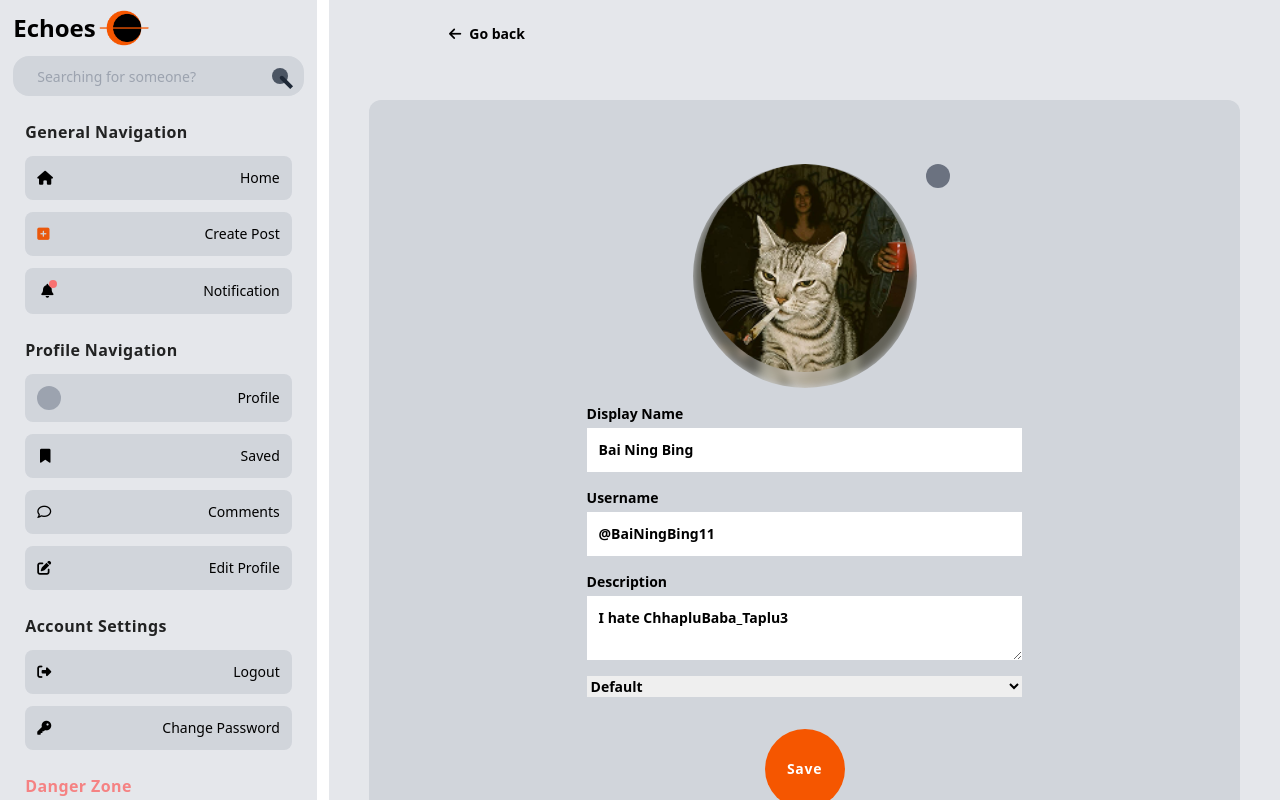
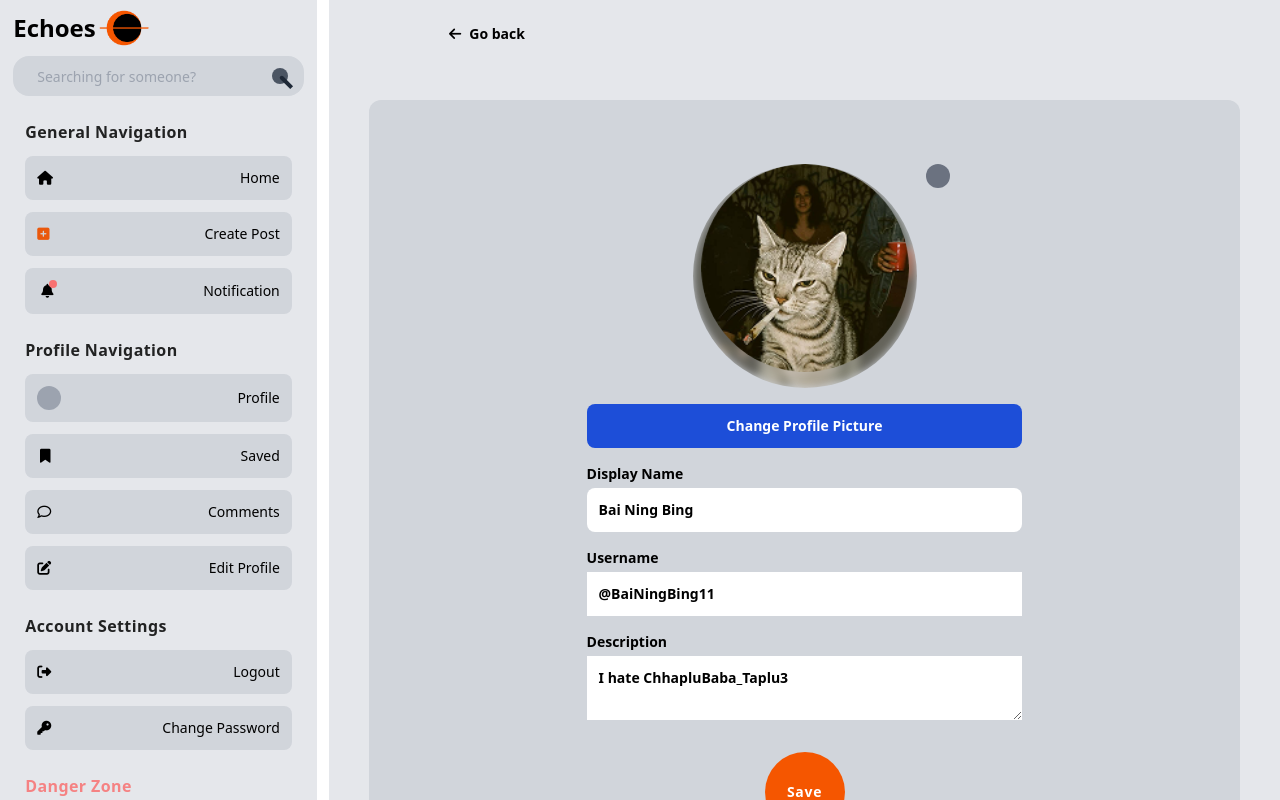
Before and after one commit to BikramGhart1/echoes, a React (Vite) app in the folder frontend/: page / in a window 1280 px wide. Both pictures are taken after a click on the element "Edit". Built offline with nearby package versions, Linux system fonts and the light colour scheme.

Commit message:
add edit profile page, profile picture change update

```diff
--- a/frontend/src/pages/Profilepage.jsx
+++ b/frontend/src/pages/Profilepage.jsx
@@ -8,6 +8,15 @@ import CommentCard from '../components/partials/CommentCard'
 
 export default function Profilepage() {
   const [isEditMode,setIsEditMode]=useState(false);
+  const [profilePic,setProfilePic]=useState('/catpfp.png');
+
+  const pfpChangeHandler=(e)=>{
+    const file=e.target.files[0];
+    if(file){
+      const imageURL=URL.createObjectURL(file);
+      setProfilePic(imageURL);
+    }
+  }
 
   const toggleEditSave=()=>{
     console.log('Edit save toggle clicked');
@@ -17,9 +26,12 @@ export default function Profilepage() {
     <div className='mainContainer pb-6'>
       <Header/>
       <div className={`relative flex flex-col items-center gap-y-4 pt-14 md:pt-16 md:mt-5 mt-1 ${isEditMode?`pb-32`:`pb-8`} w-11/12 bg-gray-300 rounded-xl`}>
-        <div className='md:w-6 md:h-6 w-4 h-4 bg-gray-500 rounded-xl right-1/4 md:right-1/3 absolute hover:bg-red-400 transition-all duration-300 ease-in-out'></div>
+      {/* Top small floating circle */}
         <div
-          className={`md:w-20 md:h-20 w-16 h-16  rounded-full absolute ${isEditMode?` bottom-4 bg-primaryColor mt-96`:` right-20 md:right-1/4 md:-top-8 -top-7 bg-gray-500 mb-96`}  text-center text-white font-bold tracking-wider flex flex-row items-center z-10 cursor-pointer hover:bg-red-400 transition-all duration-300 ease-in-out`}
+        className={`md:w-6 md:h-6 w-4 h-4 rounded-xl right-1/4 md:right-1/3 absolute bg-gray-500 hover:bg-red-400 transition-all duration-300 ease-in-out`}></div>
+      {/* Edit/ save floating  circle*/}
+        <div
+          className={`md:w-20 md:h-20 w-16 h-16  rounded-full absolute ${isEditMode?`bottom-4 bg-primaryColor mt-96`:` right-20 md:right-1/4 md:-top-8 -top-7 bg-gray-500 mb-96`}  text-center text-white font-bold tracking-wider flex flex-row items-center z-10 cursor-pointer hover:bg-red-400 transition-all duration-300 ease-in-out`}
           onClick={()=>{toggleEditSave()}}
         >
           {
@@ -30,22 +42,28 @@ export default function Profilepage() {
             )
           }
         </div>
-        <div className='relative h-48 w-48 md:h-56 md:w-56 overflow-hidden before:bg-red-400 hover:bg-red-300 transition-all duration-300 flex flex-col items-center rounded-full'>
-          <img src="/catpfp.png" alt="" className='w-full h-full opacity-60 absolute inset-0 blur-sm z-0'/>
+        <div
+        className='relative h-48 w-48 md:h-56 md:w-56 overflow-hidden transition-all duration-300 flex flex-col items-center rounded-full'>
+          <img src={profilePic} alt="" className='w-full h-full object-cover opacity-60 absolute inset-0 blur-sm z-0'/>
           {/* <img src="/catspider.jpg" alt="" className='w-full h-full opacity-60 absolute inset-0 blur-sm z-0'/> */}
           {/* <img src="/download.jpg" alt="" className='w-full h-full opacity-60 absolute inset-0 blur-sm z-0'/> */}
           <div className='w-44 h-44 md:w-52 md:h-52 hover:scale-125 transition-all duration-300 ease-in-out rounded-full overflow-hidden z-10'>
               {/* <img src="/download.jpg" alt="" className=''/> */}
               {/* <img src="/catspider.jpg" alt="" className='object-contain'/> */}
-              <img src="/catpfp.png" alt="" className='w-full'/>
+              <img src={profilePic} alt="" className='w-full h-full object-cover'/>
           </div>
         </div>
         {
           isEditMode?(
             <form id='editProfileForm' className='flex flex-col items-center md:w-1/2 w-11/12 gap-y-4 text-sm'>
               <div className='flex flex-col justify-start w-full gap-y-1 font-semibold'>
+                 <label htmlFor="pfpchange" className='bg-blue-700 text-white font-semibold rounded-lg cursor-pointer p-3 text-center'>Change Profile Picture</label>
+                 <input type="file" name="pfpchange" id="pfpchange" className='hidden' accept='image/*' onChange={pfpChangeHandler}/>
+              </div>
+
+              <div className='flex flex-col justify-start w-full gap-y-1 font-semibold'>
                 <label htmlFor='displayName'>Display Name</label>
-                <input type='text' name='displayName' id='displayName' className='font-bold w-full p-3 outline-none' value='Bai Ning Bing'/>
+                <input type='text' name='displayName' id='displayName' className='rounded-lg font-bold w-full p-3 outline-none' value='Bai Ning Bing'/>
               </div>
 
               <div className='flex flex-col justify-start w-full gap-y-1 font-semibold'>
@@ -58,12 +76,7 @@ export default function Profilepage() {
                 <textarea name='desc' id='desc' className='p-3 w-full min-h-16 max-h-36 outline-none' value='I hate ChhapluBaba_Taplu3'></textarea>
               </div>
 
-              <select className='flex flex-col justify-start w-full gap-y-1 font-semibold'>
-                <label htmlFor="theme">Choose a color for theme</label>
-                <input type="color" name="theme" id="theme" />
-                <option value="default">Default</option>
 
-              </select>
             </form>
 
           ):(
@@ -79,8 +92,9 @@ export default function Profilepage() {
           !isEditMode &&
 
         <div className='flex flex-row justify-start space-x-6 items-center font-bold'>
-            <button>10 Followers</button>
-            <button>24 Following</button>
+            <p>7 Posts</p>
+            <button>219 Followers</button>
+            <button>198 Following</button>
         </div>
         }
       </div>
```
